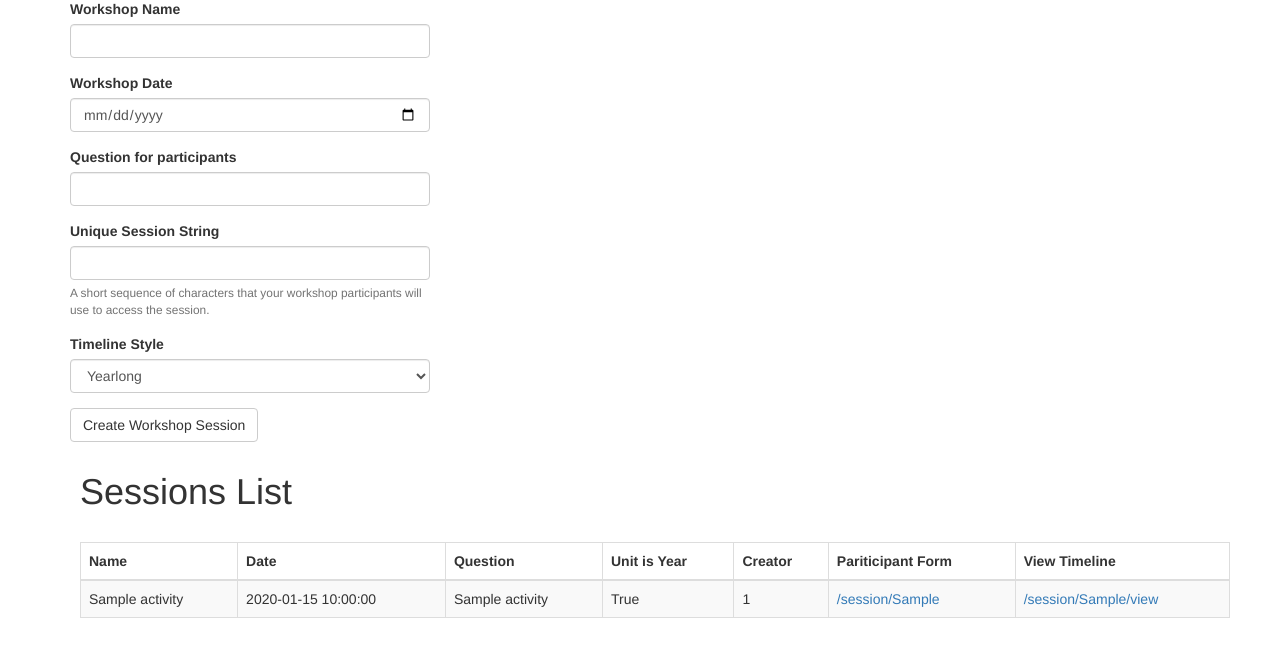
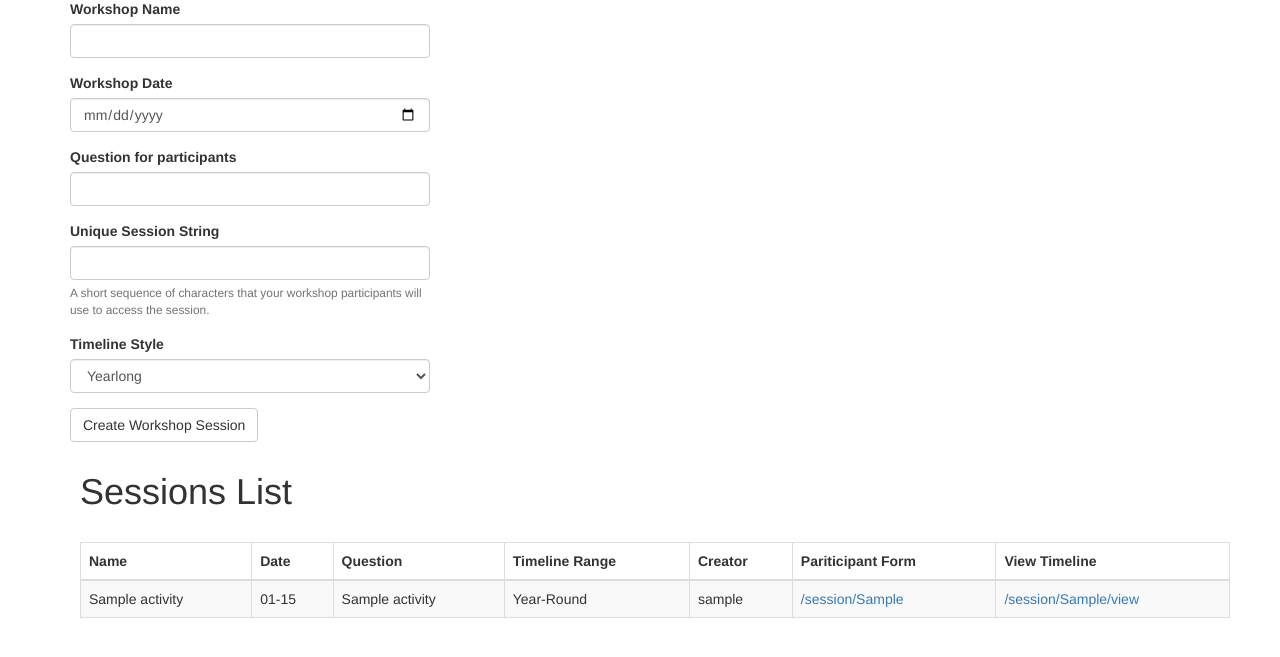
Before and after one commit to harshita-gupta/thinking-queerly-timeline, a Flask app: page /admin_panel in a window 1280 px wide. Shown: the part 103-760 px from the top of the page. Run offline with Flask 2, Linux system fonts and the light colour scheme; a user stored in the database is signed in; tables that the repository leaves empty hold one stand-in row (values such as "Sample post"); some libraries are stand-ins or nearby versions.

Commit message:
more admin panel cleaning

```diff
--- a/app/templates/admin_panel.html
+++ b/app/templates/admin_panel.html
@@ -31,7 +31,7 @@
                         <th>Name</th>
                         <th>Date</th>
                         <th>Question</th>
-                        <th>Unit is Year</th>
+                        <th>Timeline Range</th>
                         <th>Creator</th>
                         <th>Pariticipant Form</th>
                         <th>View Timeline</th>
@@ -41,10 +41,16 @@
                     {% for session in sessions %}
                     <tr>
                         <td>{{session.name}} </td>
-                        <td>{{session.date}} </td>
+                        <td>{{session.date.strftime('%m-%d')}} </td>
                         <td>{{session.question}} </td>
-                        <td>{{session.unit_is_year}} </td>
-                        <td>{{session.admin_owner}} </td>
+                        <td>
+                            {% if session.unit_is_year %}
+                                Year-Round
+                            {% else %}
+                                Lifelong
+                            {% endif %}
+                        </td>
+                        <td>{{session.creator.username}} </td>
                         <td>
                             <a href="{{url_for('session_id_participate', session_str=session.unique_str)}}">{{url_for('session_id_participate', session_str=session.unique_str)}}</a>
                         </td>
```
